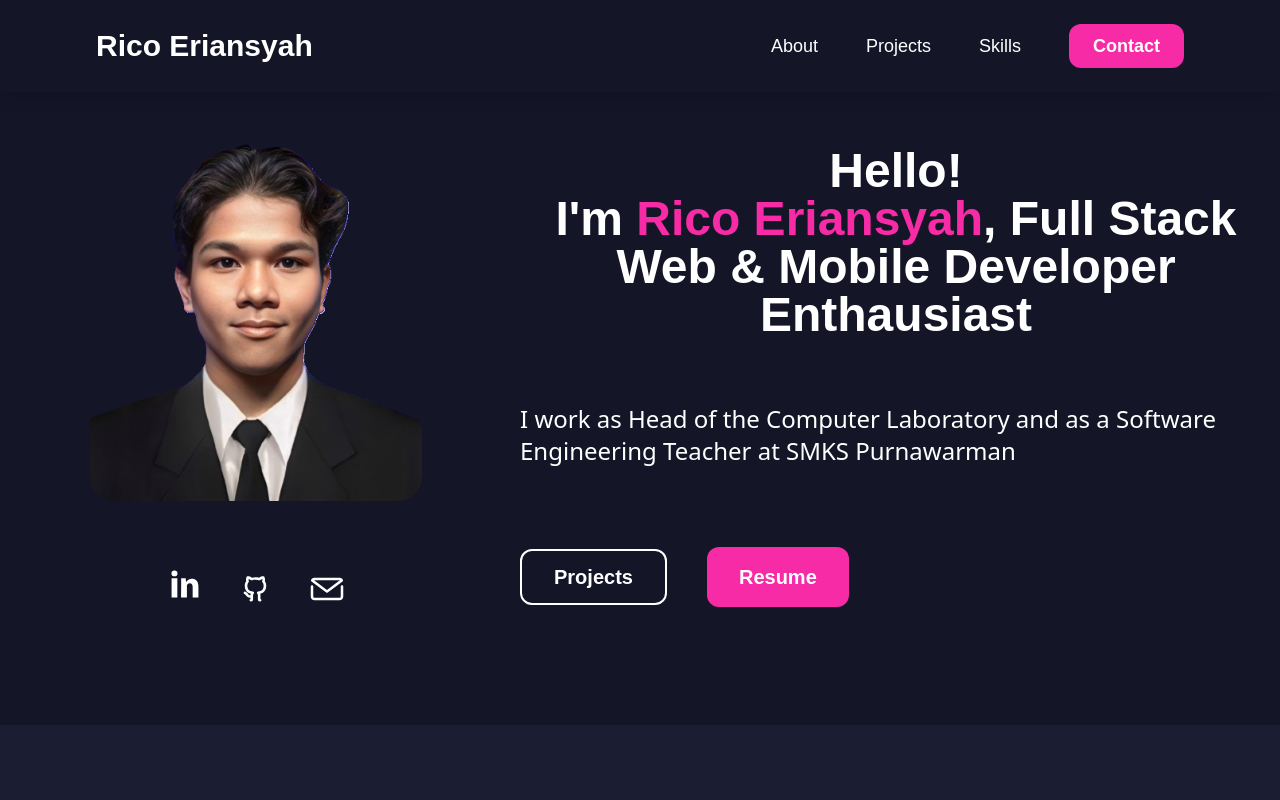
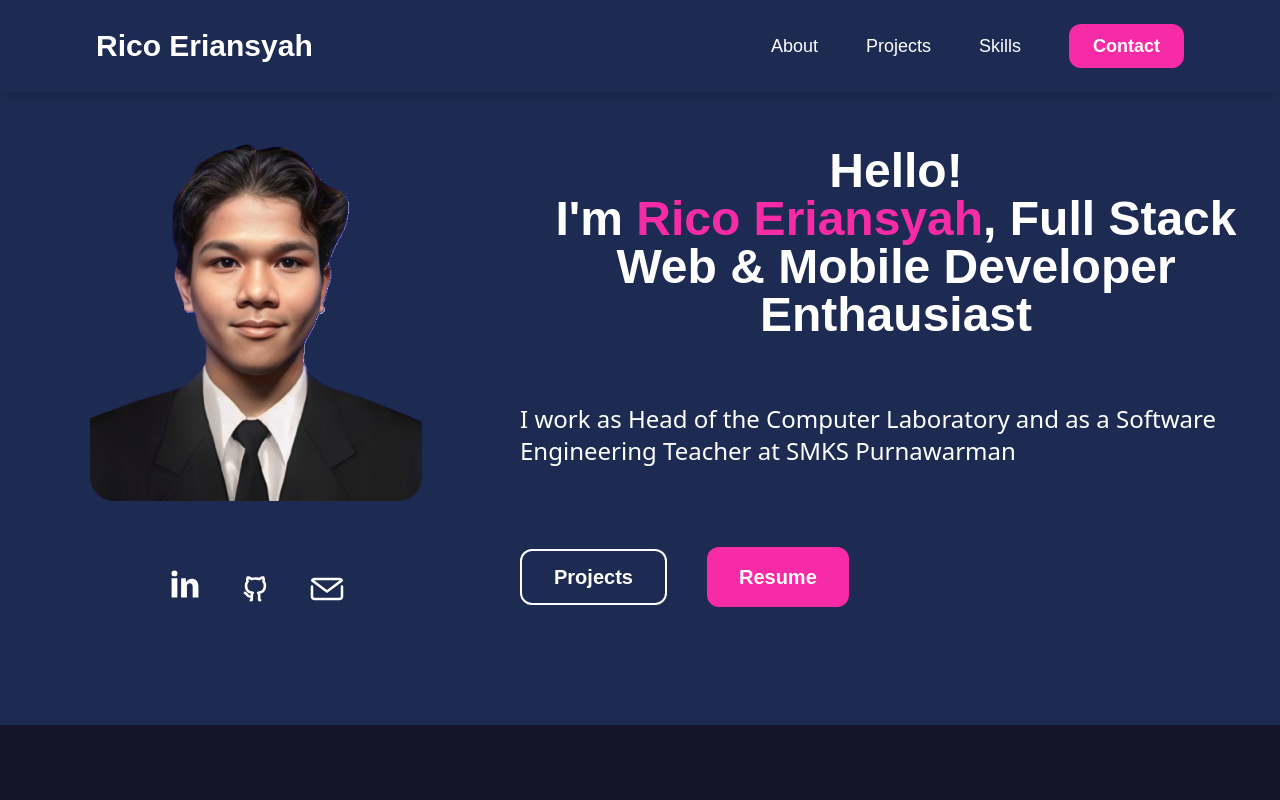
Before and after one commit to ricoerian/ricoapi, a Next.js app: page / in a window 1280 px wide. Shown: the top 800 px of the page. Built offline with nearby package versions, Linux system fonts and the light colour scheme.

Commit message:
color change

```diff
--- a/src/app/globals.css
+++ b/src/app/globals.css
@@ -4,7 +4,7 @@
 
 @layer components {
   .bg-primary {
-      background-color: #141628;
+      background-color: #1D2B53;
 
   }
   .bg-button {
@@ -14,7 +14,7 @@
       color: #F62BA5;
   }
   .bg-section-two {
-      background-color: #1B1E32;
+      background-color: #141628;
   }
   .bg-test {
       background: #F62BA5;
```
